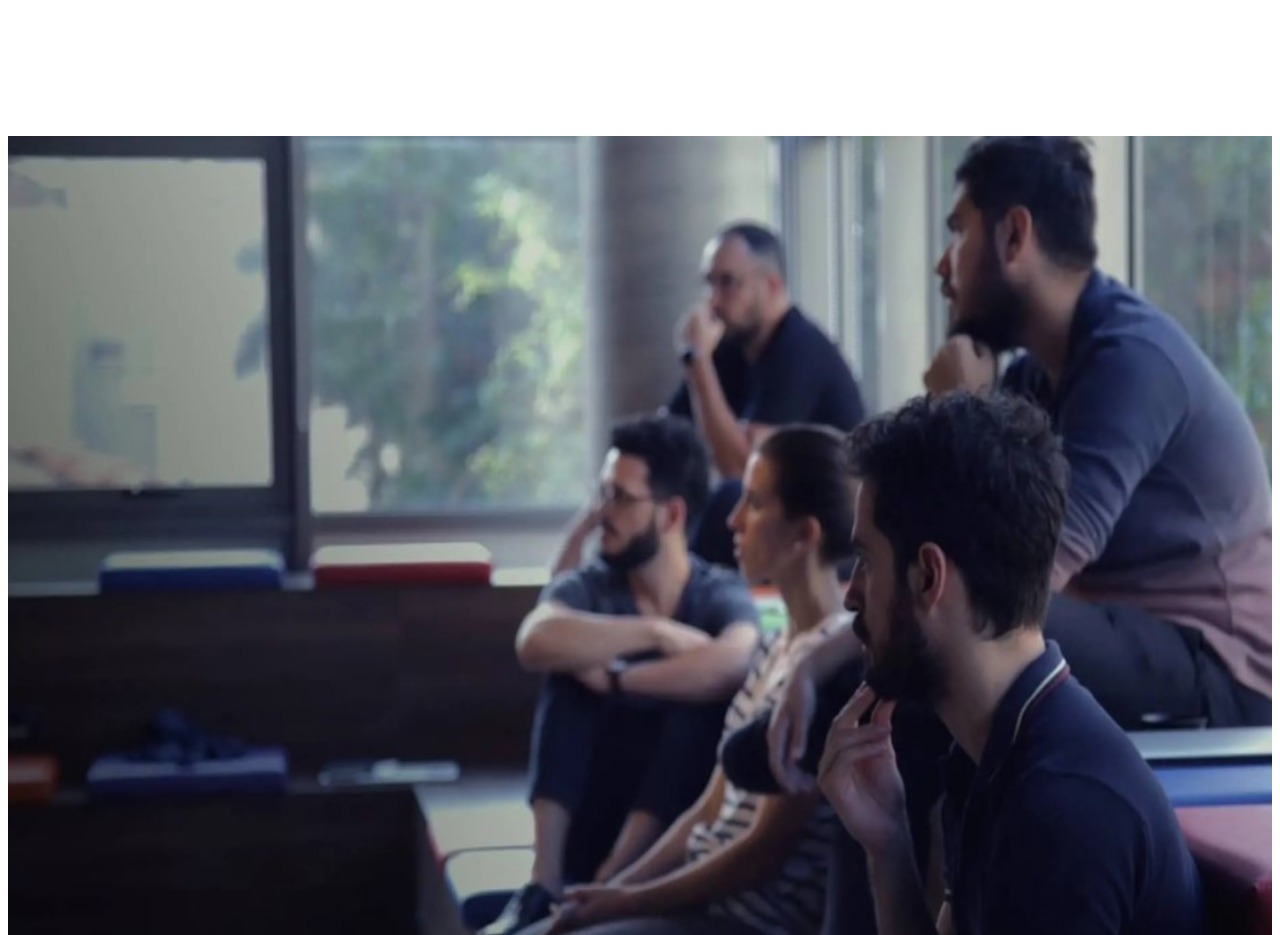
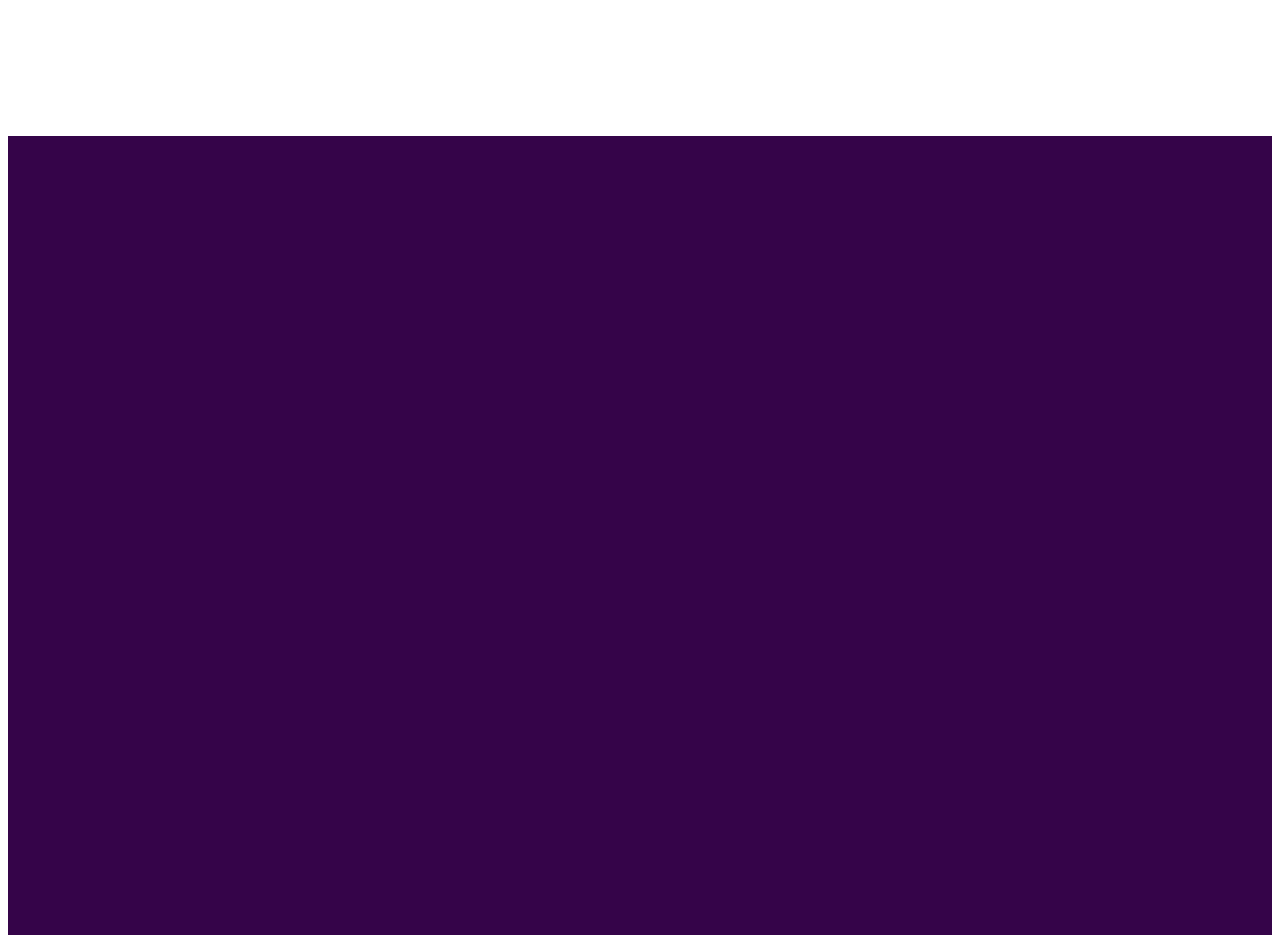
Before and after one commit to KeicilaMarcial/atividade01-html-css, a plain HTML site: page index.html in a window 1280 px wide. Shown: the part 2460-3395 px from the top of the page. Drawn offline with Linux system fonts and the light colour scheme.

Commit message:
esqueleto v02
esqueci uma section e estou subindo de novo.
ps: o id da section que estou subindo agora esta fora do padrão, estão chamando de "container-rewards", mas posteriormente estarei modificando para voltar ao padrão dos utros ids

```diff
--- a/index.html
+++ b/index.html
@@ -21,6 +21,9 @@
         <section id="container3">
 
         </section>
+        <section id="container-rewards">
+
+         </section>
         <section id="container4">
            <img id="imgContainer4" src="imgs/container4.jpg" alt="Italian Trulli">
         </section>
--- a/style/css.css
+++ b/style/css.css
@@ -26,6 +26,11 @@ section#container2{
 }
 section#container3{
     background-color: rgb(255, 255, 255);
+    background-size: 80%;
+    min-height: 846px;
+}
+section#container-rewards{
+    background-color: rgb(53, 4, 73);
     background-size: 80%;
     min-height: 846px;
 }
```
Also changed, not shown: 1 other file.
